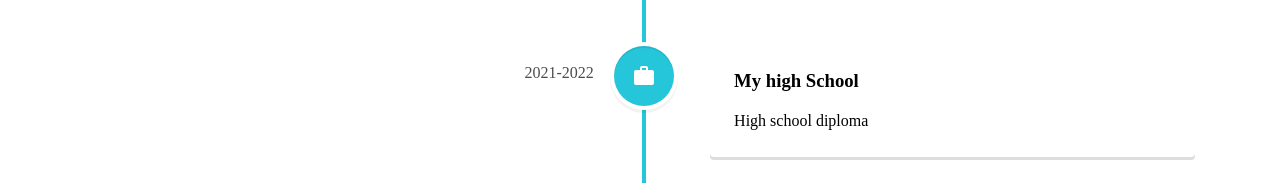
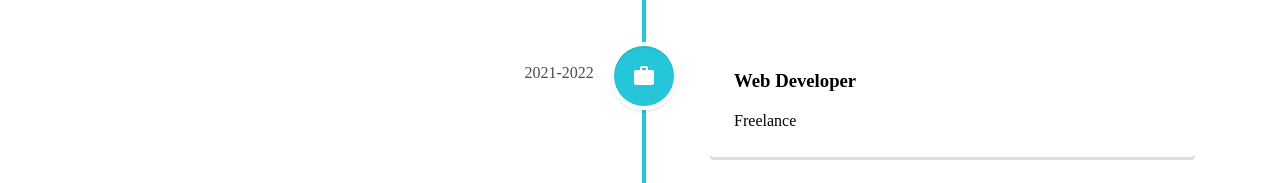
Before and after one commit to yuxianxu/new-portfolio-yx-react, a React (Create React App) app: page /experience in a window 1280 px wide. Shown: the part 282-465 px from the top of the page. Built offline with nearby package versions, Linux system fonts and the light colour scheme.

Commit message:
Update education experience

```diff
--- a/src/pages/Experience.js
+++ b/src/pages/Experience.js
@@ -17,10 +17,10 @@ function Experience() {
           className="vertical-timeline-element--education"
           iconStyle={{ background: '#26c6da', color: '#fff' }}
           icon={<WorkIcon />}
-          date="2021-2022"
+          date="Mar, 2022 - present"
         >
           <h3 className="vertical-timeline-element-title">Front-end Developer</h3>
-          <p>High school diploma</p>
+          <p>Grouppers Inc</p>
         </VerticalTimelineElement>
 
         <VerticalTimelineElement
@@ -29,8 +29,8 @@ function Experience() {
           icon={<WorkIcon />}
           date="2021-2022"
         >
-          <h3 className="vertical-timeline-element-title">My high School</h3>
-          <p>High school diploma</p>
+          <h3 className="vertical-timeline-element-title">Web Developer</h3>
+          <p>Freelance</p>
         </VerticalTimelineElement>
         <VerticalTimelineElement
           className="vertical-timeline-element--education"
@@ -38,8 +38,8 @@ function Experience() {
           icon={<SchoolIcon />}
           date="2021-2022"
         >
-          <h3 className="vertical-timeline-element-title">My high School</h3>
-          <p>High school diploma</p>
+          <h3 className="vertical-timeline-element-title">Web Development</h3>
+          <p>BrainStation</p>
         </VerticalTimelineElement>
         <VerticalTimelineElement
           className="vertical-timeline-element--education"
```
